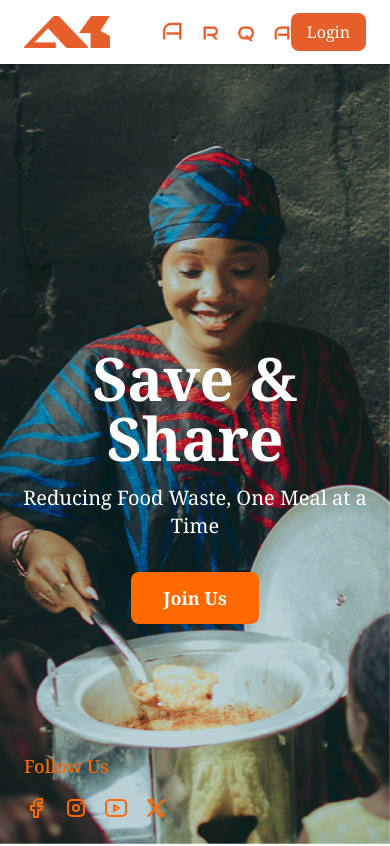
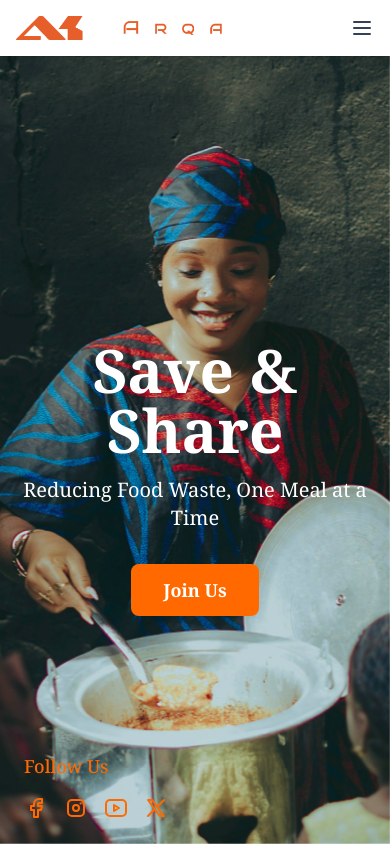
Before and after one commit to SHREYA-2k5/arqa, a React (Vite) app in the folder client/: page / in a window 390 px wide. Shown: the top 846 px of the page. Built offline with nearby package versions, Linux system fonts and the light colour scheme.

Commit message:
Made NavBar more responsive

```diff
--- a/client/src/components/NavBar.jsx
+++ b/client/src/components/NavBar.jsx
@@ -1,11 +1,12 @@
-import React from "react";
-import { IconUser } from "@tabler/icons-react";
+import React, { useState } from "react";
+import { IconUser, IconMenu2, IconX } from "@tabler/icons-react";
 import { Link, useNavigate } from "react-router-dom";
 import { useAuth } from "../context/AuthContext";
 
 function NavBar() {
   const { currentUser } = useAuth();
   const navigate = useNavigate();
+  const [mobileMenuOpen, setMobileMenuOpen] = useState(false);
 
   // Define links based on user role
   const getNavLinks = () => {
@@ -32,20 +33,21 @@ function NavBar() {
 
   const navLinks = getNavLinks();
 
+  const toggleMobileMenu = () => {
+    setMobileMenuOpen(!mobileMenuOpen);
+  };
+
   return (
-    <nav className="sticky top-0 z-50 px-6 py-4 flex justify-between items-center bg-white shadow-sm">
+    <nav className="sticky top-0 z-50 px-4 sm:px-6 py-4 flex justify-between items-center bg-white shadow-sm">
       <div className="flex items-center">
-        <Link to="/" className="focus:outline-none focus:ring-2 focus:ring-blue-500 rounded">
-          <img
-            src="/src/assets/logo.png"
-            alt="Company Logo"
-            className="h-8 w-auto"
-            width={200}
-            height={30}
-          />
-        </Link>
+      <Link to="/" className="focus:outline-none focus:ring-2 focus:ring-blue-500 rounded w-auto h-auto">
+  <img src="/src/assets/logo.png" alt="Company Logo" className="h-6 sm:h-8 w-auto" // Responsive height
+    width={170} height={30} loading="lazy" />
+  </Link>
       </div>
-      <div className="md:flex items-center space-x-8">
+
+      {/* Desktop Navigation */}
+      <div className="hidden md:flex items-center space-x-8">
         {navLinks.map((link) => (
           <Link
             key={link.to}
@@ -86,6 +88,55 @@ function NavBar() {
           </Link>
         )}
       </div>
+
+      {/* Mobile menu button */}
+      <div className="md:hidden flex items-center">
+        {currentUser && (
+          <Link to="/profile" className="relative mr-4">
+            <img
+              className="h-10 rounded-full border-2 border-rose-100"
+              src={currentUser.avatar}
+              alt="User Profile"
+            />
+            <div className="absolute bottom-0 right-0 bg-emerald-500 text-white p-1 rounded-full">
+              <IconUser size={10} />
+            </div>
+          </Link>
+        )}
+        <button
+          onClick={toggleMobileMenu}
+          className="text-gray-700 hover:text-[#E65F2B] focus:outline-none"
+        >
+          {mobileMenuOpen ? <IconX size={24} /> : <IconMenu2 size={24} />}
+        </button>
+      </div>
+
+      {/* Mobile Navigation */}
+      {mobileMenuOpen && (
+        <div className="md:hidden absolute top-16 left-0 right-0 bg-white shadow-lg py-4 px-6">
+          <div className="flex flex-col space-y-4">
+            {navLinks.map((link) => (
+              <Link
+                key={link.to}
+                to={link.to}
+                className="text-[#E65F2B] hover:text-[#171717] transition-colors duration-200 font-medium py-2"
+                onClick={() => setMobileMenuOpen(false)}
+              >
+                {link.text}
+              </Link>
+            ))}
+            {!currentUser && (
+              <Link
+                to="/login"
+                className="bg-[#E65F2B] text-white px-4 py-2 rounded-lg hover:bg-orange-700 transition-colors duration-200 text-center"
+                onClick={() => setMobileMenuOpen(false)}
+              >
+                Login
+              </Link>
+            )}
+          </div>
+        </div>
+      )}
     </nav>
   );
 }
```
